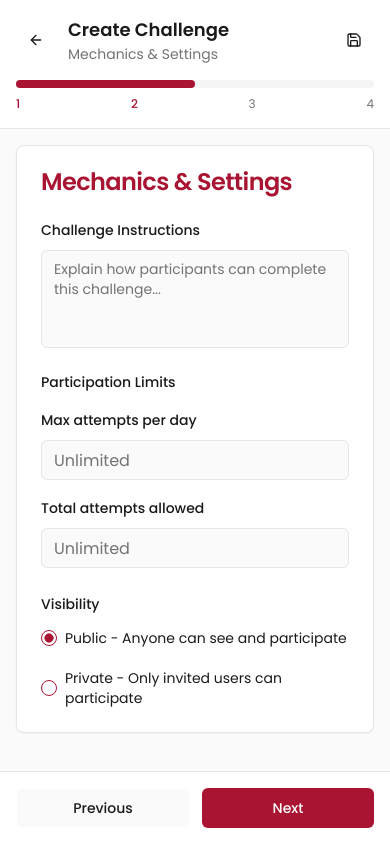
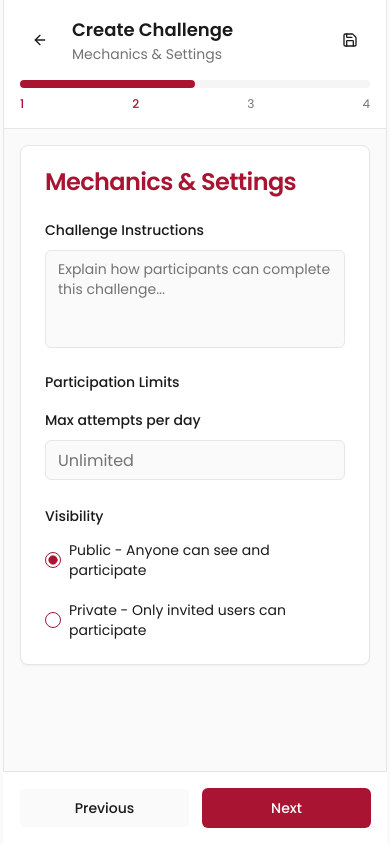
Before and after one commit to julianapaguinto-netroc/questforge-mobile, a React (Vite) app: page /create-challenge in a window 390 px wide. Both pictures are taken after a click on the button "Next". Built offline with nearby package versions, Linux system fonts and the light colour scheme.

Commit message:
Refine Create Challenge Screen
Remove total attempts allowed field and ensure mobile screen layout.

```diff
--- a/src/components/create-challenge/MechanicsSettings.tsx
+++ b/src/components/create-challenge/MechanicsSettings.tsx
@@ -35,7 +35,6 @@ export const MechanicsSettings = ({ data, onUpdate }: MechanicsSettingsProps) =>
           <div className="space-y-4">
             <h3 className="text-sm font-medium text-foreground">Participation Limits</h3>
 
-            <div className="grid grid-cols-1 gap-4">
             <div className="space-y-2">
               <Label htmlFor="maxPerDay" className="text-sm">
                 Max attempts per day
@@ -50,23 +49,6 @@ export const MechanicsSettings = ({ data, onUpdate }: MechanicsSettingsProps) =>
                 })}
                 className="border-border focus:ring-brand focus:border-brand"
               />
-              </div>
-
-              <div className="space-y-2">
-                <Label htmlFor="totalAttempts" className="text-sm">
-                  Total attempts allowed
-                </Label>
-                <Input
-                  id="totalAttempts"
-                  type="number"
-                  placeholder="Unlimited"
-                  value={data.totalAttempts || ""}
-                  onChange={(e) => onUpdate({
-                    totalAttempts: e.target.value ? parseInt(e.target.value) : null
-                  })}
-                  className="border-border focus:ring-brand focus:border-brand"
-                />
-              </div>
             </div>
           </div>
 
--- a/src/components/create-challenge/ReviewSchedule.tsx
+++ b/src/components/create-challenge/ReviewSchedule.tsx
@@ -48,7 +48,6 @@ export const ReviewSchedule = ({ data, onUpdate }: ReviewScheduleProps) => {
               </div>
               <div className="text-sm text-muted-foreground space-y-1">
                 <p><strong>Daily limit:</strong> {data.maxAttemptsPerDay || "Unlimited"}</p>
-                <p><strong>Total limit:</strong> {data.totalAttempts || "Unlimited"}</p>
               </div>
             </div>
           </div>
--- a/src/pages/CreateChallenge.tsx
+++ b/src/pages/CreateChallenge.tsx
@@ -19,7 +19,6 @@ export interface ChallengeData {
   // Mechanics
   instructions: string;
   maxAttemptsPerDay: number | null;
-  totalAttempts: number | null;
   visibility: "public" | "private";
 
   // Rewards - conditional based on type
@@ -48,7 +47,6 @@ const CreateChallenge = () => {
     bannerImage: null,
     instructions: "",
     maxAttemptsPerDay: null,
-    totalAttempts: null,
     visibility: "public",
     rewards: {},
     publishNow: true,
@@ -104,7 +102,7 @@ const CreateChallenge = () => {
   const progress = ((currentSection + 1) / sections.length) * 100;
 
   return (
-    <div className="min-h-screen bg-background font-poppins">
+    <div className="min-h-screen bg-background font-poppins max-w-sm mx-auto border-x border-border">{/* Phone screen container */}
       {/* Header */}
       <div className="sticky top-0 z-50 bg-card border-b border-border">
         <div className="flex items-center justify-between p-4">
@@ -156,7 +154,7 @@ const CreateChallenge = () => {
       </ScrollArea>
 
       {/* Navigation Footer */}
-      <div className="fixed bottom-0 left-0 right-0 bg-card border-t border-border p-4">
+      <div className="fixed bottom-0 left-1/2 transform -translate-x-1/2 w-full max-w-sm bg-card border-t border-border p-4">{/* Phone width footer */}
         <div className="flex gap-3">
           {currentSection > 0 && (
             <Button
```
Lines whose indentation alone changed are shown as unchanged.
